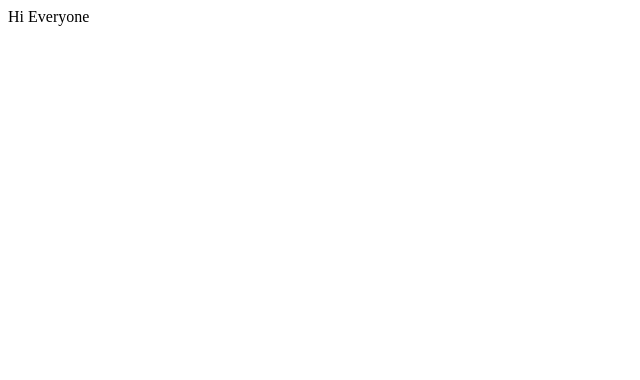
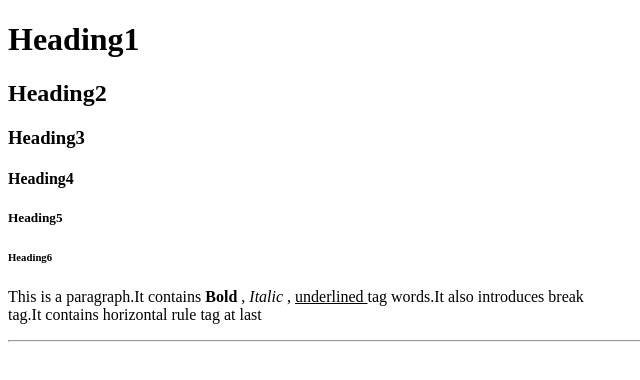
Before and after one commit to Maneesha-4/Maneesha, a plain HTML site: page index.html in a window 1280 px wide. Shown: the whole page, without its empty margins (0-640 px from the left). Drawn offline with Linux system fonts and the light colour scheme.

Commit message:
Update index.html

```diff
--- a/index.html
+++ b/index.html
@@ -1,9 +1,16 @@
-<! DOCTYPE html>
+<!DOCTYPE html>
 <html>
-  <head>
-    <title>MY WEBPAGE</title>
-  </head>
-  <body>
-    Hi Everyone
-  </body>
+<head>
+     <title> MY WEBPAGE </title>
+</head>
+<body>
+     <h1> Heading1 </h1>
+     <h2> Heading2 </h2>
+     <h3> Heading3 </h3>
+     <h4> Heading4 </h4>
+     <h5> Heading5 </h5>
+     <h6> Heading6 </h6>
+ <p> This is a paragraph.It contains <b> Bold </b> , <i> Italic </i> , <u> underlined </u> tag words.It also introduces break <br> tag.It contains horizontal rule tag at last </p>
+<hr>
+</body>
 </html>
```
